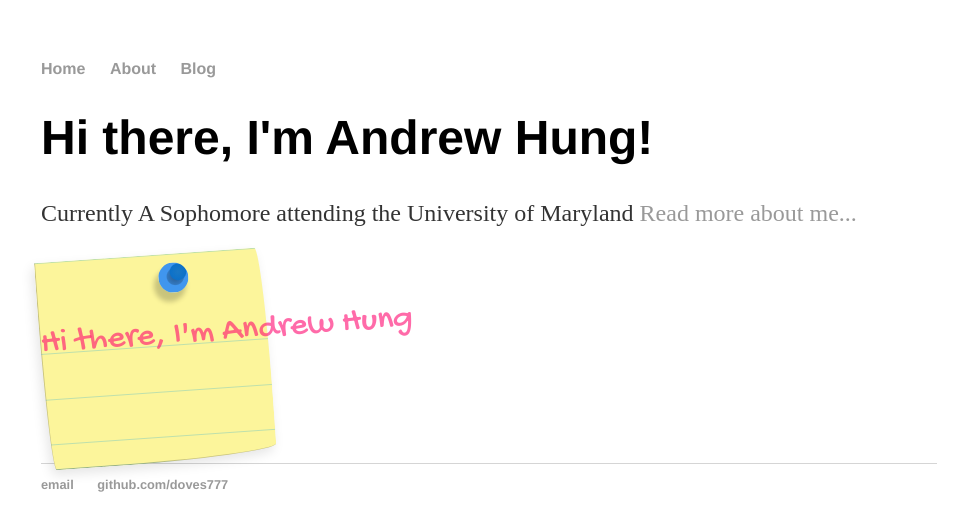
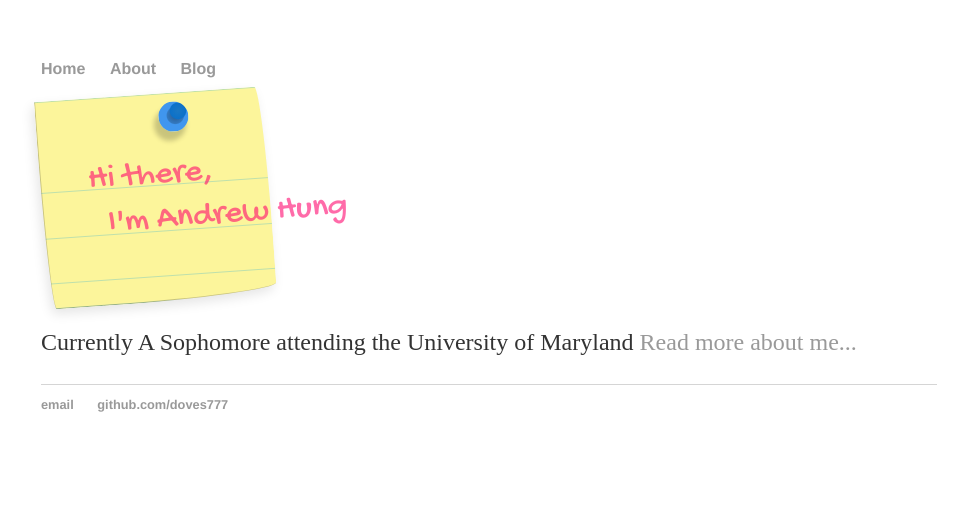
Before and after one commit to emilymoy/doves777.github.io, a Jekyll site: the page built from index.html, in a window 1280 px wide. Shown: the top 531 px of the page, without its empty margins (151-1119 px from the left). Built offline with Jekyll 4.4.1, drawn with Linux system fonts in a browser that asks for light colours.

Commit message:
Update index.html

```diff
--- a/index.html
+++ b/index.html
@@ -2,10 +2,10 @@
 layout: default
 title: Andrew Hung, Main Page
 ---
+<div class="button">Hi there,
+	I'm Andrew Hung</div>
+<link async href="http://fonts.googleapis.com/css?family=Gochi%20Hand" rel="stylesheet" type="text/css"/>
+
 <div class="blurb">
-	<h1>Hi there, I'm Andrew Hung!</h1>
 	<p>Currently A Sophomore attending the University of Maryland <a href="/about">Read more about me...</a></p>
 </div><!-- /.blurb -->
-
-<div class="button">Hi there, I'm Andrew Hung</div>
-<link async href="http://fonts.googleapis.com/css?family=Gochi%20Hand" data-generated="http://enjoycss.com" rel="stylesheet" type="text/css"/>
```
